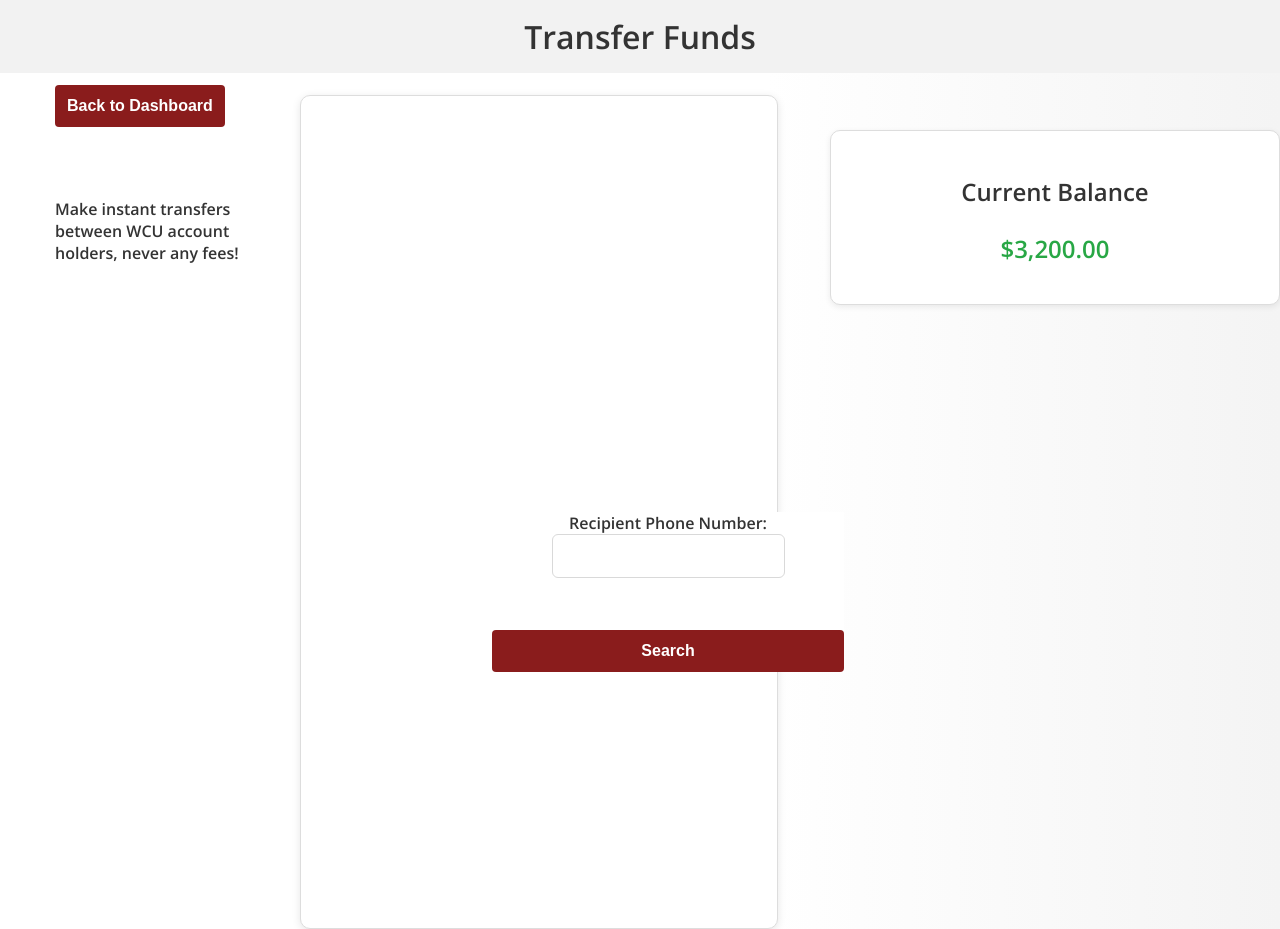
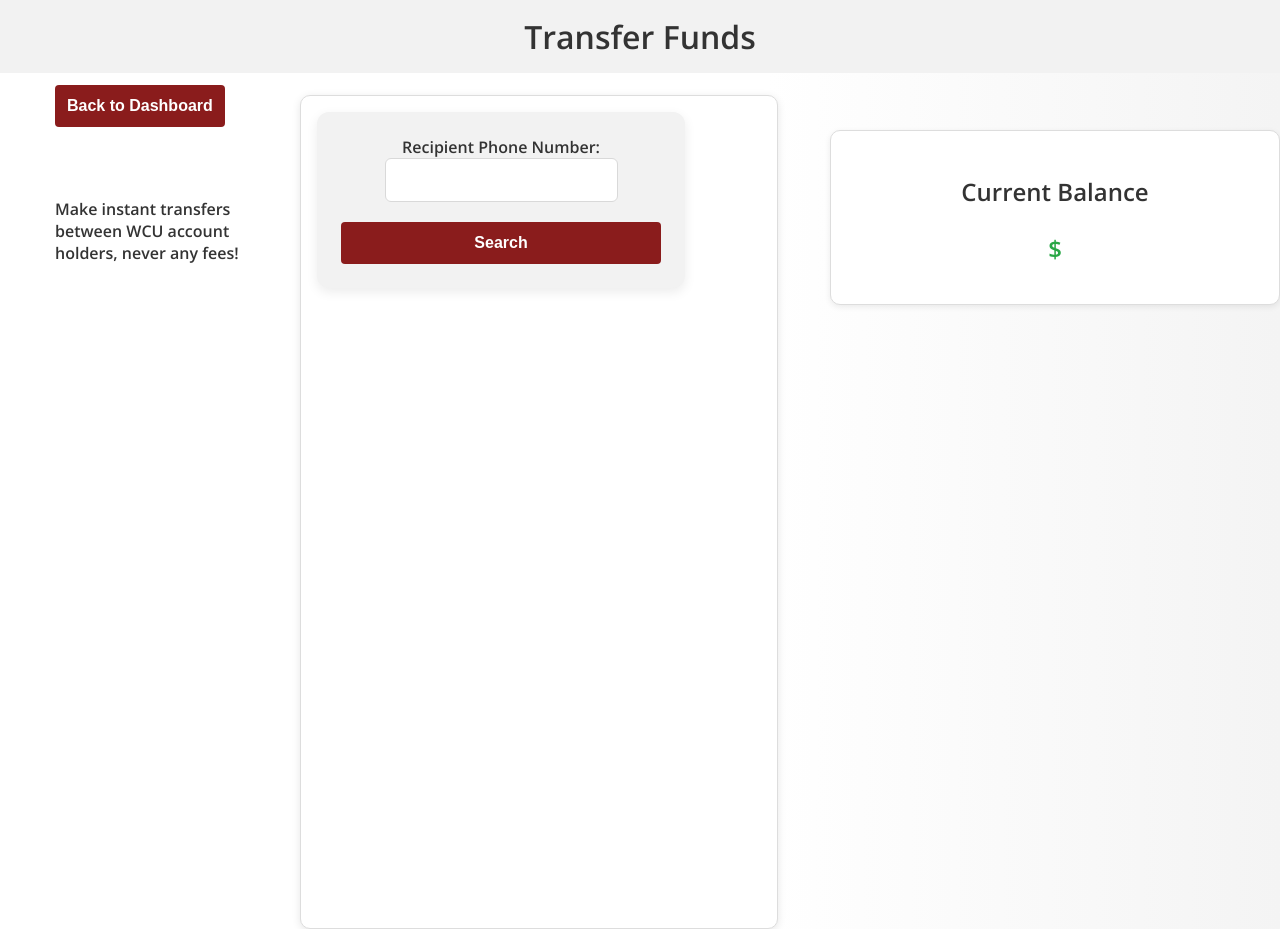
Before and after one commit to rysealex/wildcat-credit-union, a React (Create React App) app in the folder client/: page /transfer in a window 1280 px wide. Built offline with nearby package versions, Linux system fonts and the light colour scheme.

Commit message:
Fixed backend connection.

```diff
--- a/client/src/components/deposit.jsx
+++ b/client/src/components/deposit.jsx
@@ -111,7 +111,7 @@ const Deposit = ({ onTransactionSuccess }) => {
 	return (
 		<div >
 			<h2 style={{ textAlign: 'center' }}>Deposit Funds</h2>
-			<transactionform onSubmit={handleDeposit}>
+			<form onSubmit={handleDeposit}>
 				<label htmlFor="depositAmount" style={{ textAlign: 'center' }}>Amount to Deposit:</label>
 				<input
 					type="number"
@@ -132,7 +132,7 @@ const Deposit = ({ onTransactionSuccess }) => {
 				</p>}
 				{successMessage && <p className="success-message">{successMessage}</p>}
 				<button type="submit" disabled={isProcessing}>Deposit</button>
-			</transactionform>
+			</form>
 		</div>
 	);
 
--- a/client/src/components/transfer.jsx
+++ b/client/src/components/transfer.jsx
@@ -313,15 +313,12 @@ const Transfer = () => {
 
     return (
         <div>
-
             <h1 className='header2'>Transfer Funds</h1>
             <h4 style={{width:'200px', marginTop: '125px', marginLeft: '55px'}}>Make instant transfers between WCU account holders, never any fees!</h4>
             <div className='content-row'>
                 <button  onClick={handleGoBack} className="nav-button">Back to Dashboard</button>
-
                 <div className='form-box2'>
-                    <transactionform onSubmit={handleSearch}>
-
+                    <form onSubmit={handleSearch}>
                         <label>
                             Recipient Phone Number:
                             <input
@@ -342,10 +339,10 @@ const Transfer = () => {
                                 Cancel
                             </button>
                         )}
-            </transactionform>
+                    </form>
 
                     {isRecipientFound && (
-                <transactionform onSubmit={handleTransfer}>
+                        <form onSubmit={handleTransfer}>
                             <label>
                                 Transfer Amount:
                                 <input
@@ -360,17 +357,16 @@ const Transfer = () => {
                                     disabled={isProcessing}
                                 />
                             </label>
+                            {transferError && <p className="input-error-message">{transferError}</p>}
                             {transferSuccessMessage && <p className="success-message">{transferSuccessMessage}</p>}
                             <button type="submit" disabled={isProcessing}>Transfer</button>
-                </transactionform>
+                        </form>
                     )}
                 </div>
                 <div className="balance-box">
                     <h2>Current Balance</h2>
-					<p>$3,200.00</p> {/* Replace with real data later */}
+                    <p>${balance}</p>
                 </div>
-
-
             </div>
         </div>
     )
--- a/client/src/components/withdrawal.jsx
+++ b/client/src/components/withdrawal.jsx
@@ -131,7 +131,7 @@ const Withdrawal = ({ onTransactionSuccess }) => {
     return (
         <div>
 			<h2 style={{ textAlign: 'center' }}>Withdraw Funds</h2>
-			<transactionform onSubmit={handleWithdrawal}>
+			<form onSubmit={handleWithdrawal}>
 				<label htmlFor="withdrawalAmount" style={{ textAlign: 'center' }}>Amount to Withdraw:</label>
 				<input
 					type="number"
@@ -152,7 +152,7 @@ const Withdrawal = ({ onTransactionSuccess }) => {
                 </p>}
                 {successMessage && <p className="success-message">{successMessage}</p>}
 				<button type="submit" disabled={isProcessing}>Withdraw</button>
-			</transactionform>
+			</form>
 		</div>
     )
 };
```
Lines whose indentation alone changed are shown as unchanged.
